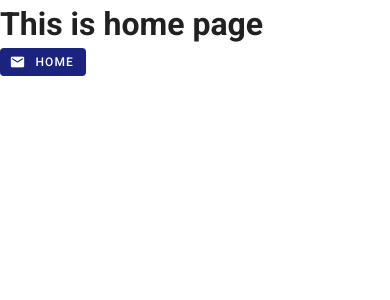
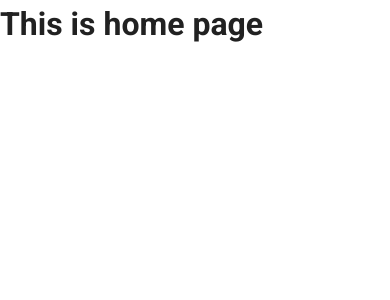
Before and after one commit to ThutaMinThway2001/Todo-app, a Vue app: page / in a window 390 px wide. Shown: the top 300 px of the page. Built offline with nearby package versions, Linux system fonts and the light colour scheme.

Commit message:
breakpoints and visiblity

```diff
--- a/src/views/Home.vue
+++ b/src/views/Home.vue
@@ -1,7 +1,7 @@
 <template>
   <div class="home">
     <h1>This is home page</h1>
-    <v-btn depressed small class="indigo darken-4 white--text">
+    <v-btn depressed small class="indigo darken-4 white--text d-none d-sm-flex">
       <v-icon left small>
         email
       </v-icon>
```
